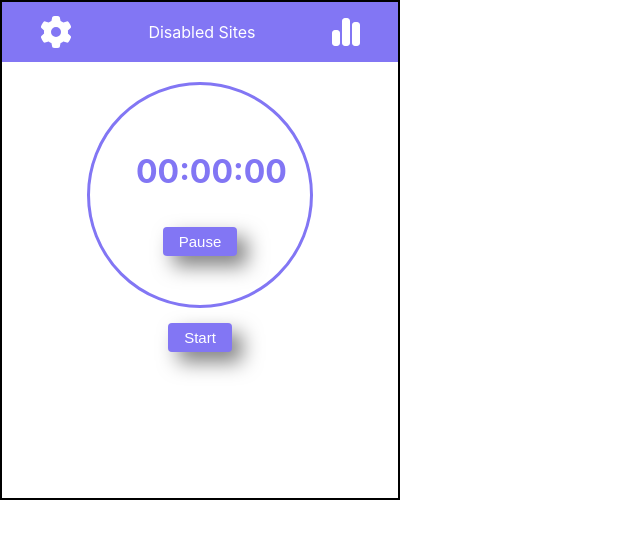
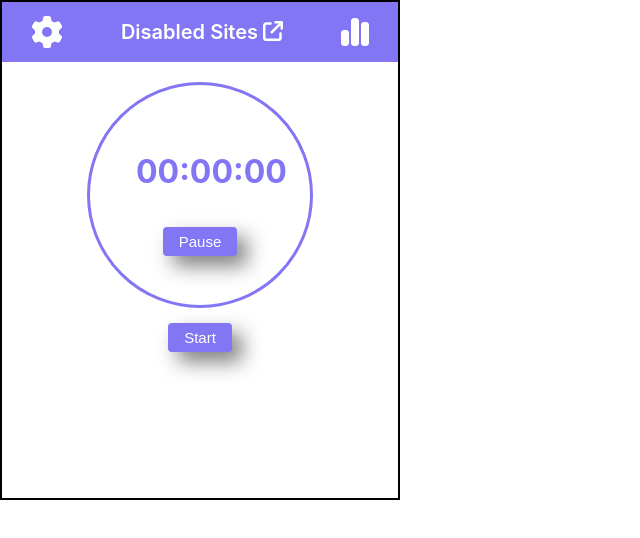
Before and after one commit to satyam73/well-beind-extension, a React (Create React App) app: page / in a window 1280 px wide. Shown: the top 538 px of the page, without its empty margins (0-640 px from the left). Built offline with nearby package versions, Linux system fonts and the light colour scheme.

Commit message:
done some basic style enhancements

```diff
--- a/src/App.css
+++ b/src/App.css
@@ -1,6 +1,7 @@
 @import url("./styles/Main.css");
 @import url("./styles/Timer.css");
 @import url("./styles/WebsiteRow.css");
+@import url("./styles/AppBar.css");
 
 .App {
   text-align: center;
@@ -9,3 +10,7 @@
   height: 100%;
   width: 100%;
 }
+
+.icon {
+  cursor: pointer;
+}
--- /dev/null
+++ b/src/common/AppBar.js
@@ -0,0 +1,25 @@
+import React from "react";
+import { FontAwesomeIcon } from "@fortawesome/react-fontawesome";
+import {
+  faGear,
+  faChartSimple,
+  faArrowUpRightFromSquare,
+} from "@fortawesome/free-solid-svg-icons";
+function AppBar({ isDistractApps, setIsDistractApps }) {
+  return (
+    <div className="appbar">
+      <FontAwesomeIcon className="icon" icon={faGear} size="2x" />
+      <div onClick={() => setIsDistractApps(!isDistractApps)} className="link">
+        {isDistractApps ? "Timer" : "Disabled Sites"}
+        <FontAwesomeIcon
+          className="icon"
+          style={{ marginLeft: "5px" }}
+          icon={faArrowUpRightFromSquare}
+        />
+      </div>
+      <FontAwesomeIcon className="icon" icon={faChartSimple} size="2x" />
+    </div>
+  );
+}
+
+export default AppBar;
--- a/src/component/Main.js
+++ b/src/component/Main.js
@@ -1,27 +1,16 @@
 import React, { useState } from "react";
 import Timer from "../common/Timer";
-import { FontAwesomeIcon } from "@fortawesome/react-fontawesome";
-import {
-  faCoffee,
-  faGear,
-  faChartSimple,
-} from "@fortawesome/free-solid-svg-icons";
 import DisabledApps from "./DisabledApps";
+import AppBar from "../common/AppBar";
 
 function Main() {
   const [isDistractApps, setIsDistractApps] = useState(false);
   return (
     <div className="main">
-      <div className="appbar">
-        <FontAwesomeIcon icon={faGear} size="2x" />
-        <div
-          onClick={() => setIsDistractApps(!isDistractApps)}
-          className="link"
-        >
-          {isDistractApps ? "Timer" : "Disabled Sites"}
-        </div>
-        <FontAwesomeIcon icon={faChartSimple} size="2x" />
-      </div>
+      <AppBar
+        isDistractApps={isDistractApps}
+        setIsDistractApps={setIsDistractApps}
+      />
       {isDistractApps ? <DisabledApps /> : <Timer />}
     </div>
   );
--- a/src/component/WebsiteRow.js
+++ b/src/component/WebsiteRow.js
@@ -1,4 +1,7 @@
-import { faTrash } from "@fortawesome/free-solid-svg-icons";
+import {
+  faTrash,
+  faArrowUpRightFromSquare,
+} from "@fortawesome/free-solid-svg-icons";
 import { FontAwesomeIcon } from "@fortawesome/react-fontawesome";
 import React from "react";
 
@@ -6,7 +9,7 @@ function WebsiteRow() {
   return (
     <div className="website__row">
       <p className="website__rowText">Website row text</p>
-      <FontAwesomeIcon className="deleteIcon" icon={faTrash} size="2x" />
+      <FontAwesomeIcon className="icon deleteIcon" icon={faTrash} />
     </div>
   );
 }
--- /dev/null
+++ b/src/styles/AppBar.css
@@ -0,0 +1,16 @@
+.appbar {
+  display: flex;
+  width: 100%;
+  background-color: var(--secondary-color);
+  color: var(--primary-color);
+  height: 12%;
+  justify-content: space-around;
+  align-items: center;
+}
+
+.link {
+  cursor: pointer;
+  width: fit-content;
+  font-size: 20px;
+  font-weight: 600;
+}
--- a/src/styles/Main.css
+++ b/src/styles/Main.css
@@ -1,17 +1,3 @@
 .main {
   height: 100%;
 }
-.link {
-  /* height: 100%; */
-  cursor: pointer;
-  width: fit-content;
-}
-.appbar {
-  display: flex;
-  width: 100%;
-  background-color: var(--secondary-color);
-  color: var(--primary-color);
-  height: 12%;
-  justify-content: space-around;
-  align-items: center;
-}
```
